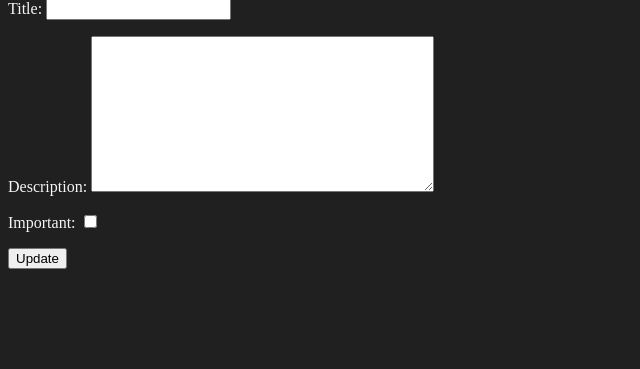
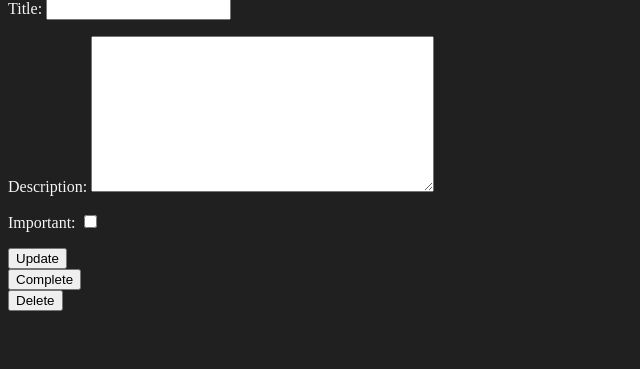
Before and after one commit to oscardbocanegra/learning_programming, a Django app: template django_project2/tasks/templates/task_detail.html in a window 1280 px wide. Shown: the part 149-518 px from the top of the page, without its empty margins (0-640 px from the left). Run offline with Django 4.2, Linux system fonts and the light colour scheme; the template is opened without the code that fills it: values that come from a table or form of the project are taken from there, others are empty; data comes from the database, SQL or seed files in the repository; both versions use the stored data as it was after the commit.

Commit message:
Complete and delete tasks complete

```diff
--- a/django_project2/djangocrud/urls.py
+++ b/django_project2/djangocrud/urls.py
@@ -25,6 +25,8 @@ urlpatterns = [
     path('tasks/', views.tasks, name='tasks'),
     path('tasks/create/', views.create_task, name='create_task'),
     path('tasks/<int:task_id>/', views.task_detail, name='task_detail'),
+    path('tasks/<int:task_id>/complete/', views.complete_task, name='complete_task'),
+    path('tasks/<int:task_id>/delete/', views.delete_task, name='delete_task'),
     path('logout/', views.signout, name='logout'),
     path('signin/', views.signin, name='signin'),
 
--- a/django_project2/tasks/templates/task_detail.html
+++ b/django_project2/tasks/templates/task_detail.html
@@ -13,4 +13,18 @@
         </button>
     </form>
 
+    <form action={% url 'complete_task' task.id %} method="POST">
+        {% csrf_token %}
+        <button>
+            Complete
+        </button>
+    </form>
+
+    <form action={% url 'delete_task' task.id %} method="POST">
+        {% csrf_token %}
+        <button>
+            Delete
+        </button>
+    </form>
+
 {% endblock %}
--- a/django_project2/tasks/templates/tasks.html
+++ b/django_project2/tasks/templates/tasks.html
@@ -1,7 +1,7 @@
 {% extends 'base.html' %}
 
 {% block content %}
-    <h1>Tasks</h1>
+    <h1>Tasks Pending</h1>
 
     <ul>
         {% for task in tasks %}
```
Also changed, not shown: django_project2/tasks/views.py (+15 -0 lines), django_project2/db.sqlite3.
